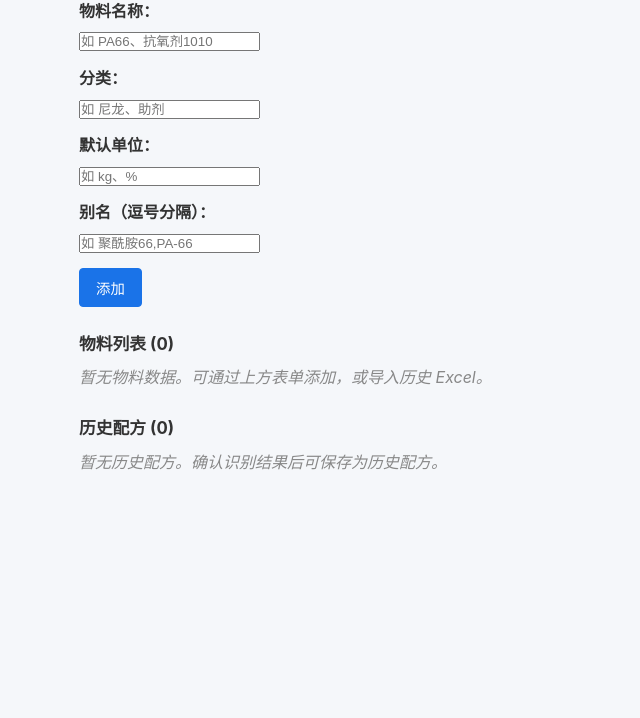
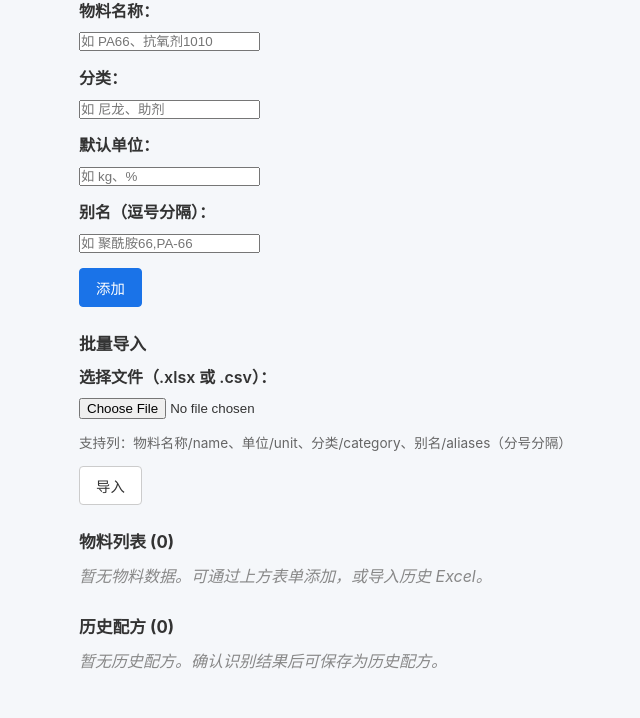
Before and after one commit to liumingyang-maker/daily-record-ocr-lite, a FastAPI app: page /knowledge in a window 1280 px wide. Shown: the part 234-952 px from the top of the page, without its empty margins (31-671 px from the left). Before the commit the page ends 704 px from the top, so only its background shows below. Run offline with FastAPI, Linux system fonts and the light colour scheme; data that the repository does not hold is empty.

Commit message:
feat: add file import UI to knowledge management page
- Upload .xlsx/.csv directly from knowledge page
- Progress feedback during import
- Auto-reload after successful import
- All 124 tests passing

```diff
--- a/lite_app/templates/knowledge.html
+++ b/lite_app/templates/knowledge.html
@@ -27,6 +27,19 @@
             <input type="text" id="mat-aliases" placeholder="如 聚酰胺66,PA-66">
         </div>
         <button type="submit" class="btn btn-primary">添加</button>
+    </form>
+</section>
+
+<section>
+    <h3>批量导入</h3>
+    <div id="import-feedback" class="feedback" style="display:none"></div>
+    <form id="import-form" onsubmit="importFile(event)">
+        <div class="form-group">
+            <label>选择文件（.xlsx 或 .csv）：</label>
+            <input type="file" id="import-file" accept=".xlsx,.csv" required>
+        </div>
+        <p class="hint">支持列：物料名称/name、单位/unit、分类/category、别名/aliases（分号分隔）</p>
+        <button type="submit" class="btn">导入</button>
     </form>
 </section>
 
@@ -102,5 +115,30 @@ function addMaterial(e) {
         fb.textContent = '添加失败: ' + err.message;
     });
 }
+
+function importFile(e) {
+    e.preventDefault();
+    const fileInput = document.getElementById('import-file');
+    if (!fileInput.files.length) return;
+    const formData = new FormData();
+    formData.append('file', fileInput.files[0]);
+
+    const fb = document.getElementById('import-feedback');
+    fb.style.display = 'block';
+    fb.className = 'feedback feedback-warn';
+    fb.textContent = '正在导入...';
+
+    fetch('/knowledge/import', {method: 'POST', body: formData})
+    .then(r => { if (!r.ok) throw new Error('HTTP ' + r.status); return r.json(); })
+    .then(data => {
+        fb.className = 'feedback feedback-ok';
+        fb.textContent = data.message || ('导入完成: ' + data.imported + ' 条');
+        setTimeout(() => location.reload(), 1000);
+    })
+    .catch(err => {
+        fb.className = 'feedback feedback-error';
+        fb.textContent = '导入失败: ' + err.message;
+    });
+}
 </script>
 {% endblock %}
```
